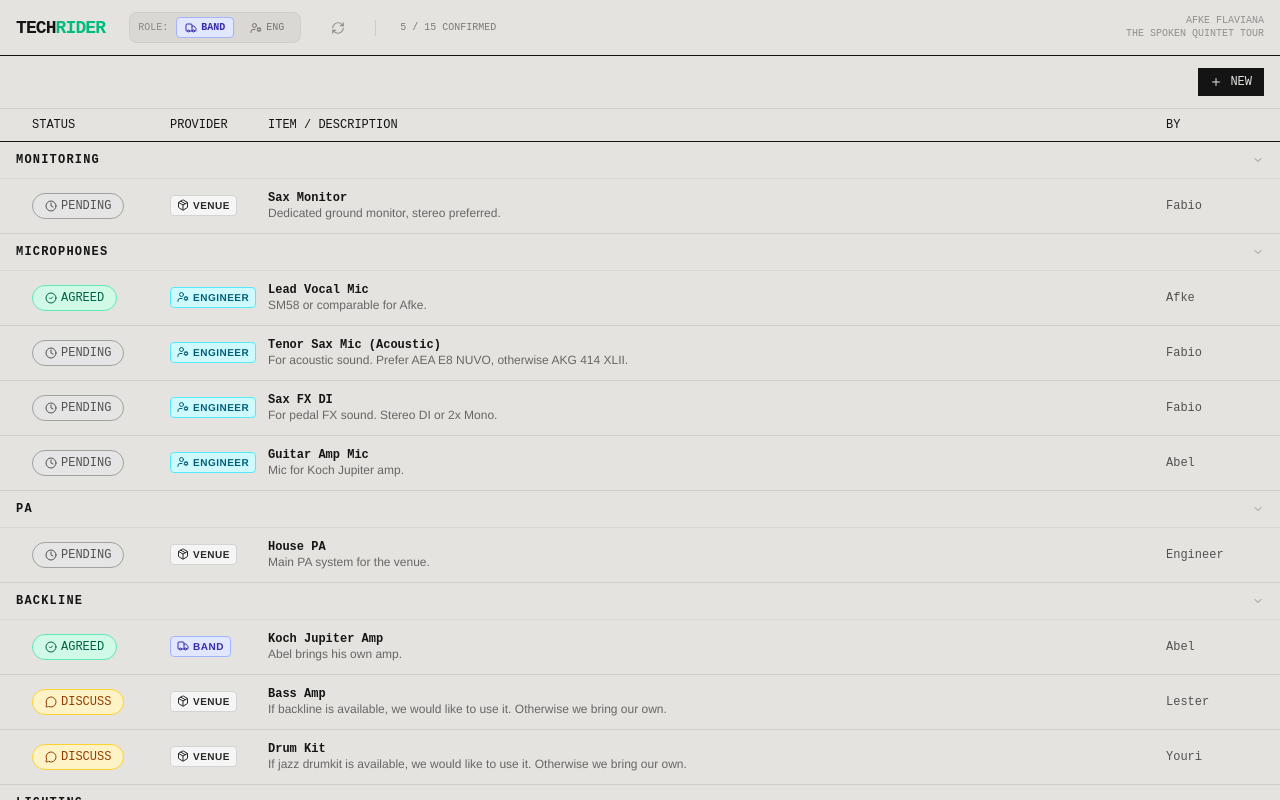
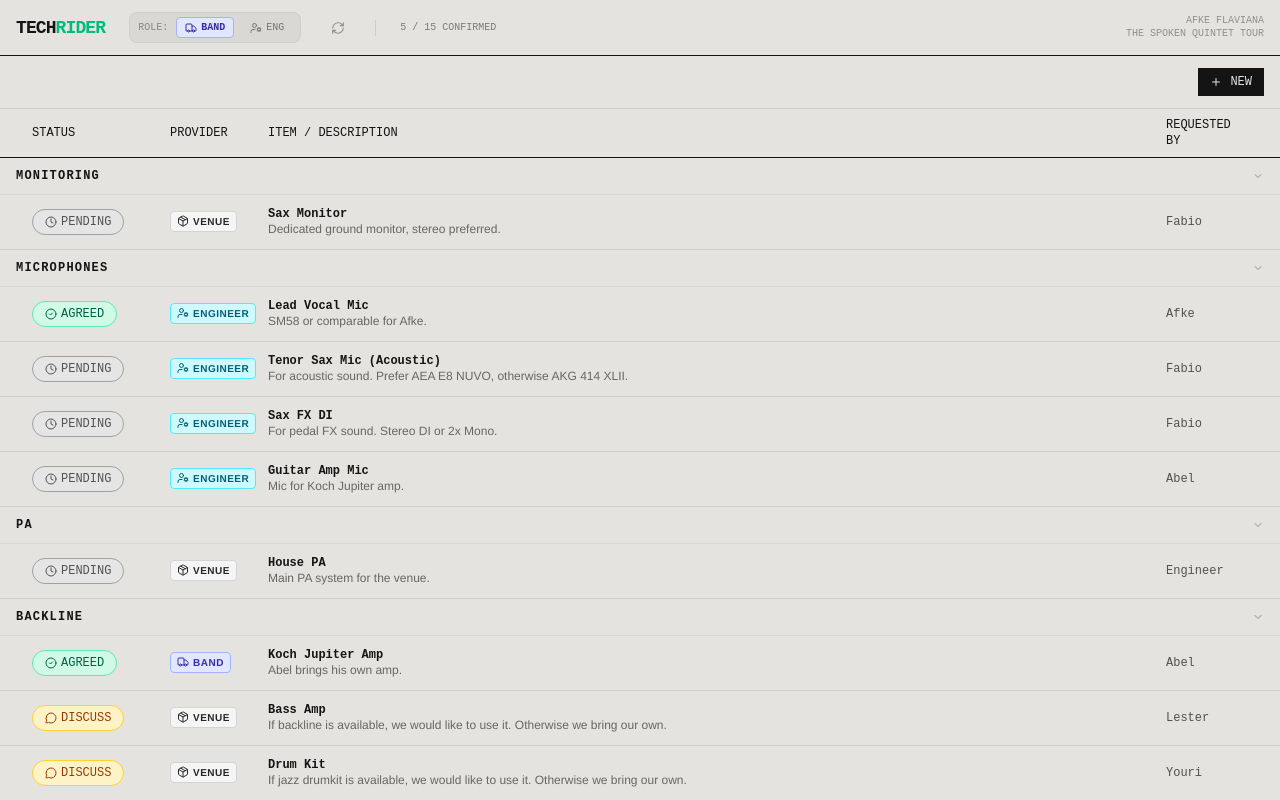
Before and after one commit to rikdewit/Miked-Briefing-System, a React (Vite) app: page / in a window 1280 px wide. Built offline with nearby package versions, Linux system fonts and the light colour scheme.

Commit message:
change by column title

```diff
--- a/src/components/BriefList.tsx
+++ b/src/components/BriefList.tsx
@@ -54,7 +54,7 @@ export const BriefList: React.FC<BriefListProps> = ({ items, selectedItem, onSel
           <div>Status</div>
           <div>Provider</div>
           <div>Item / Description</div>
-          <div className="hidden sm:block">By</div>
+          <div className="hidden sm:block">Requested by</div>
           <div></div>
         </div>
       </div>
```
